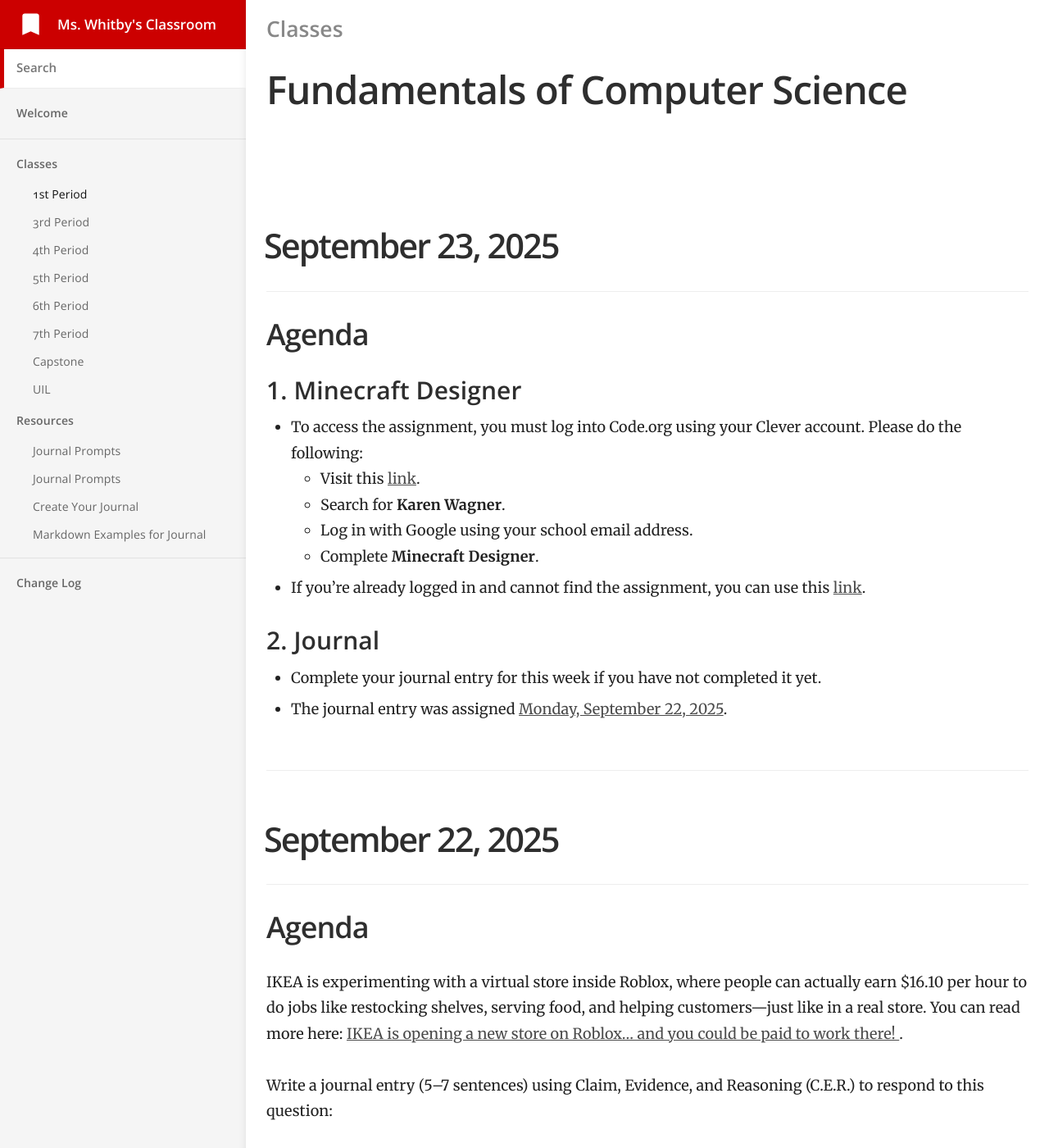
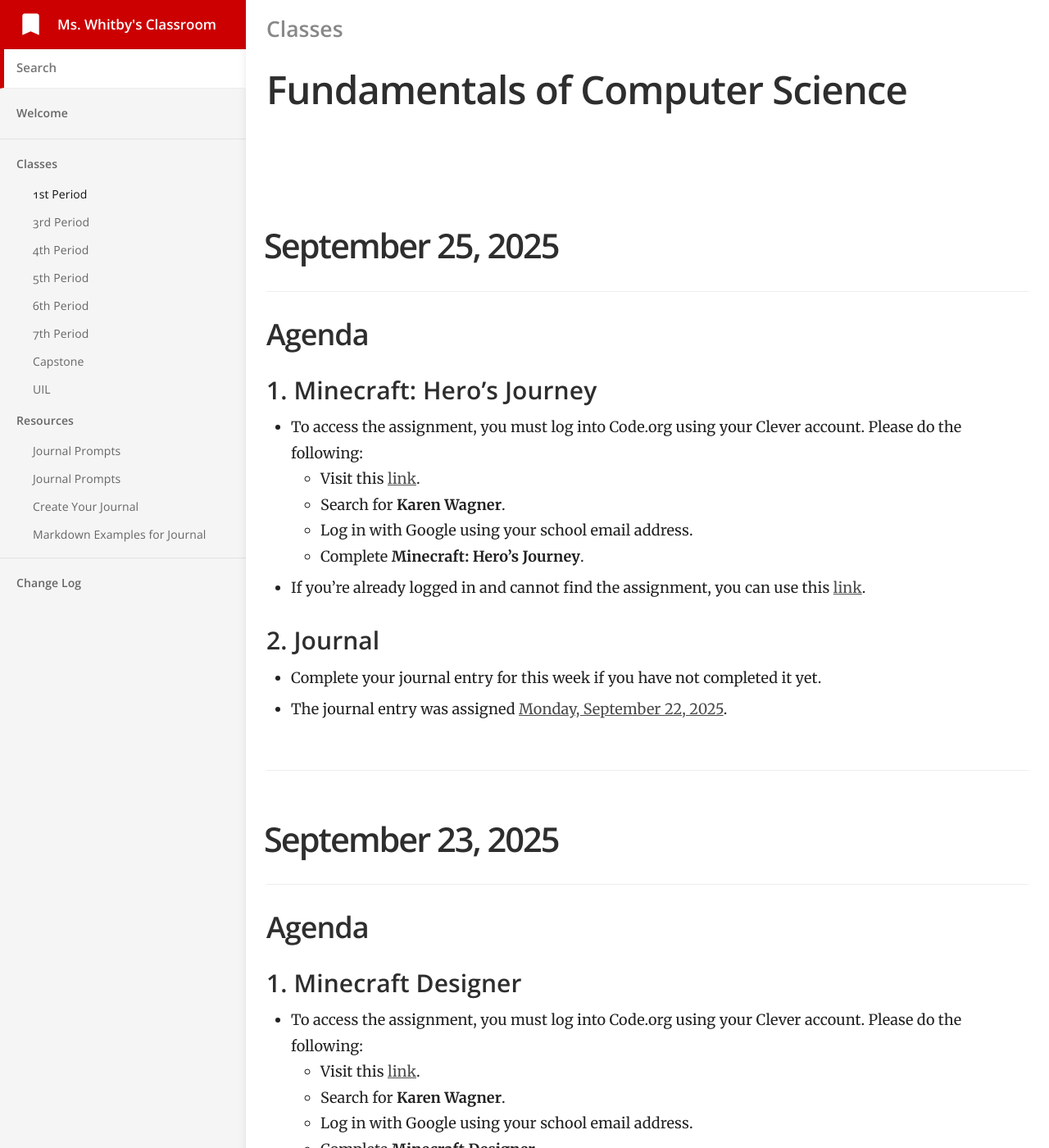
Before and after one commit to mswhitby/classroom, a Jekyll site: the page built from _docs/classes/1st.md, in a window 1280 px wide and 1400 px high. Shown: the whole window at 82% size. Built offline with Jekyll 4.4.1, drawn with Linux system fonts in a browser that asks for light colours.

Commit message:
Updated lessons

```diff
--- a/_docs/classes/1st.md
+++ b/_docs/classes/1st.md
@@ -4,6 +4,27 @@ subtitle: Fundamentals of Computer Science
 category: Classes
 order: 1
 ---
+
+# September 25, 2025
+
+## Agenda
+
+### 1. Minecraft: Hero's Journey
+
+- To access the assignment, you must log into Code.org using your Clever account. Please do the following:
+    - Visit this [link](https://clever.com/oauth/district-picker?client_id=2f27405716644a951b23&redirect_uri=https%3A%2F%2Fstudio.code.org%2Fusers%2Fauth%2Fclever%2Fcallback&response_type=code&state=ede33ff61289cf32708a0f54079cdd23e31d0b0a02b0e0e8).
+    - Search for **Karen Wagner**.
+    - Log in with Google using your school email address.
+    - Complete **Minecraft: Hero's Journey**.
+
+- If you're already logged in and cannot find the assignment, you can use this [link](https://studio.code.org/courses/hero/units/1).
+
+### 2. Journal
+
+- Complete your journal entry for this week if you have not completed it yet.
+- The journal entry was assigned [Monday, September 22, 2025](https://github.com/mswhitby/WHSTechNotes/blob/main/journal.md#september-22-2025).
+
+----
 
 # September 23, 2025
 
```
Also changed, not shown: _docs/classes/7th.md (+21 -0 lines).
